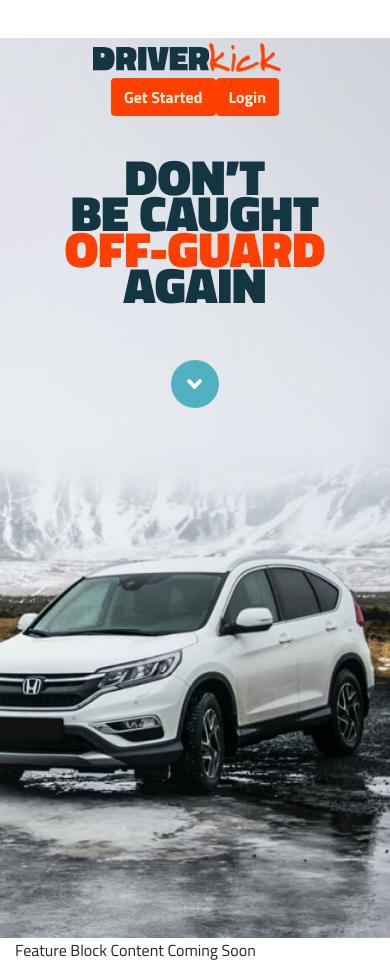
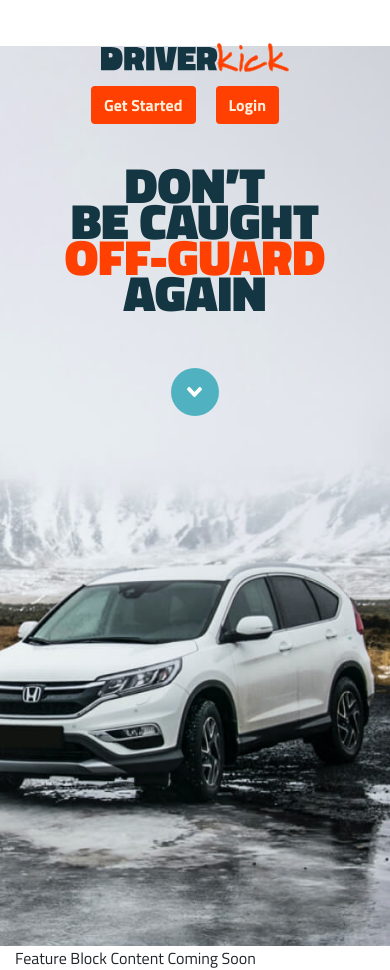
Before and after one commit to NinaRocket/DRIVERkick, a React (Create React App) app in the folder client/: page / in a window 390 px wide. Built offline with nearby package versions, Linux system fonts and the light colour scheme.

Commit message:
Fixed button spacing on global nav

```diff
--- a/client/src/components/GlobalNavBar/style.css
+++ b/client/src/components/GlobalNavBar/style.css
@@ -7,6 +7,10 @@
     display: flex;
 }
 
+.global-nav__btn-group > button {
+    margin-right: 20px;
+}
+
 .global-nav__nav-dashboards {
     background-color: #143642;
     border-bottom: 2px solid #0F4457;
--- a/client/src/global.css
+++ b/client/src/global.css
@@ -246,3 +246,32 @@ Vehicle Dashboard
   font-weight: bold;
   border: none;
 }
+
+
+
+/* —————————————————————————————————————
+\\\\\\\\\\\\\\\\\\\\\\\\\\\\\\\\\\\\\\\\
+////////////////////////////////////////
+
+Mobile Styles
+
+////////////////////////////////////////
+\\\\\\\\\\\\\\\\\\\\\\\\\\\\\\\\\\\\\\\\
+———————————————————————————————————————*/
+
+@media only screen and (max-width: 575px) {
+  /* —————————————————————————————————————
+  Bootstrap Overrides
+  ———————————————————————————————————————*/
+  .navbar-brand {
+    margin-right: 0;
+    margin-bottom: 8px;
+  }
+
+  /* .navbar-expand .navbar-nav {
+    width: 100%;
+  } */
+
+
+
+}
```
